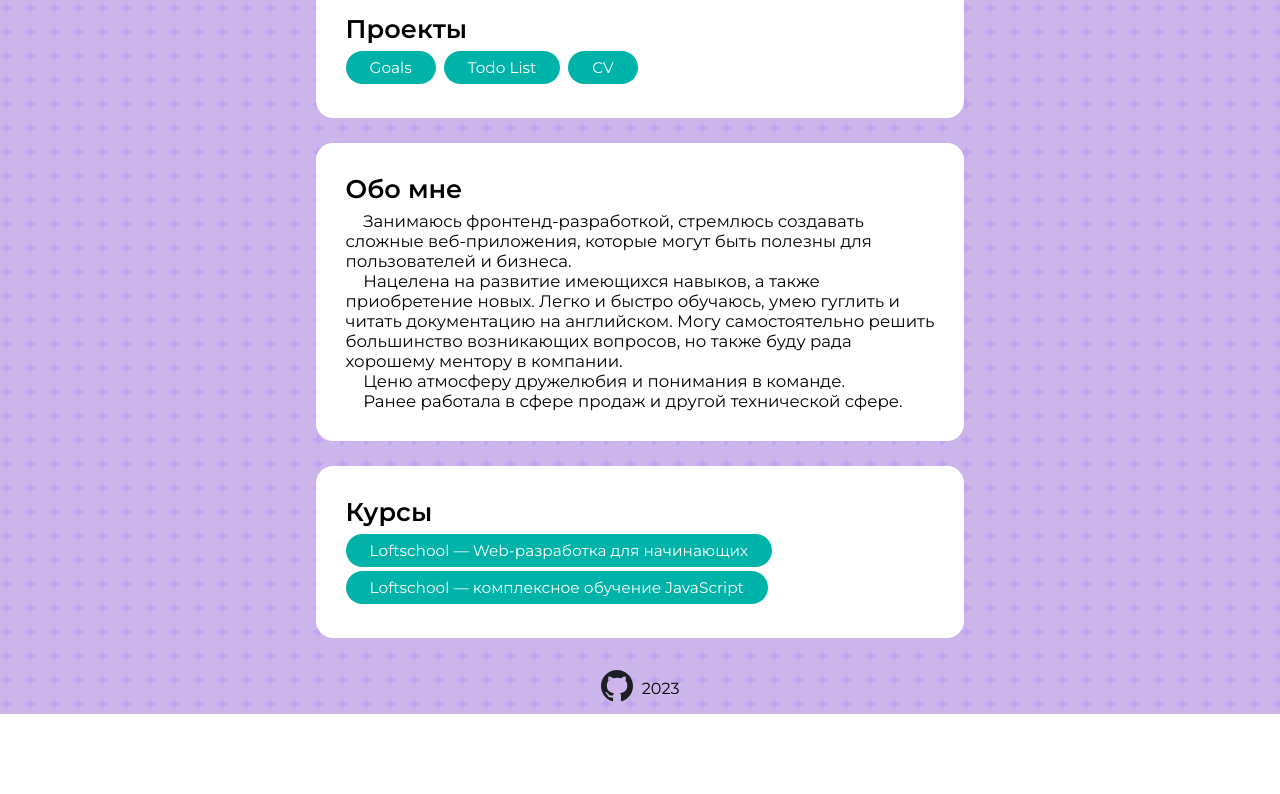
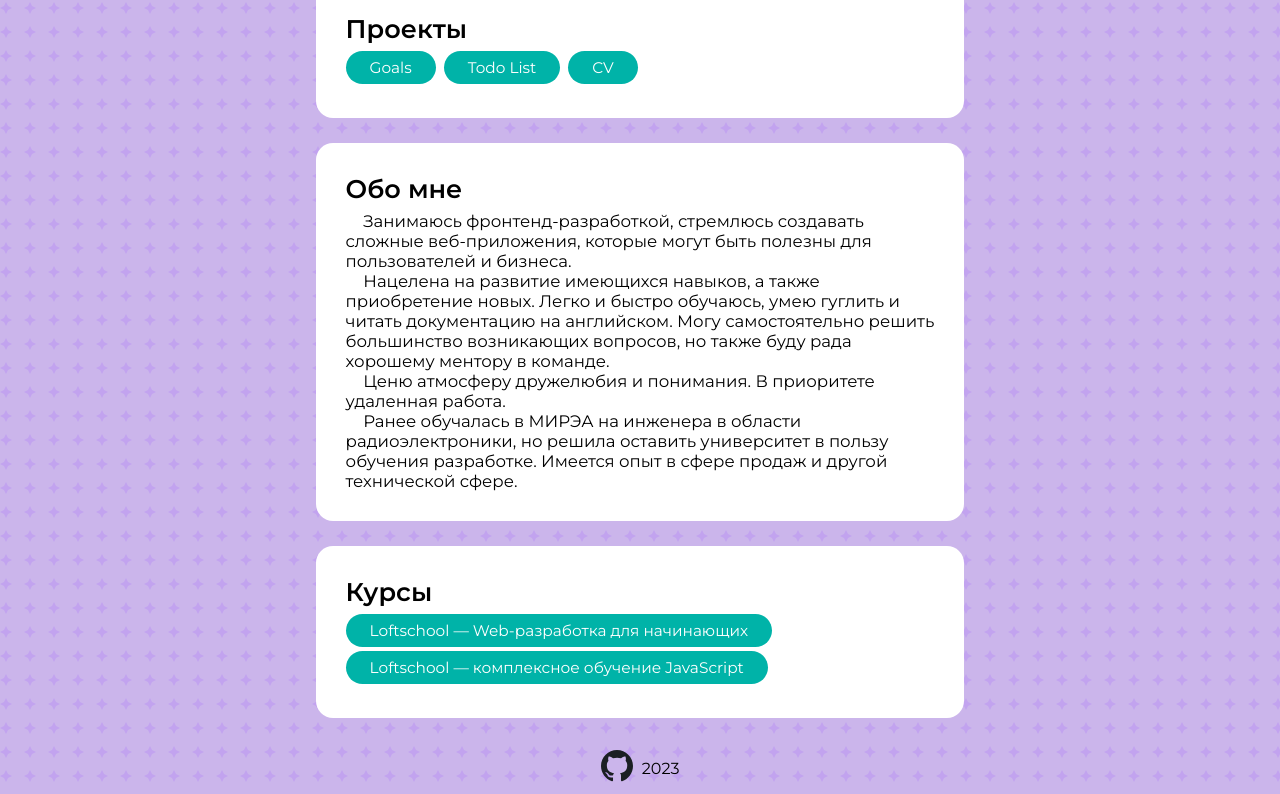
Before and after one commit to Ave-Mari/Mari-CV, a React app: page / in a window 1280 px wide. Shown: the part 786-1580 px from the top of the page. Before the commit the page ends 1500 px from the top, so only its background shows below. Built offline with nearby package versions, Linux system fonts and the light colour scheme; the HTML template or start-up script is replaced by a standard one.

Commit message:
add more info to description

```diff
--- a/src/App.tsx
+++ b/src/App.tsx
@@ -46,9 +46,9 @@ const App = () => {
        <p>
         Занимаюсь фронтенд-разработкой, стремлюсь создавать сложные веб-приложения, которые могут быть полезны для пользователей и бизнеса. </p>
         <p> Нацелена на развитие имеющихся навыков, а также приобретение новых. Легко и быстро обучаюсь, умею гуглить и читать документацию на английском.
-      Могу самостоятельно решить большинство возникающих вопросов, но также буду рада хорошему ментору в компании. </p>
-        <p>Ценю атмосферу дружелюбия и понимания в команде.</p>
-        <p>Ранее работала в сфере продаж и другой технической сфере.</p>
+      Могу самостоятельно решить большинство возникающих вопросов, но также буду рада хорошему ментору в команде. </p>
+        <p>Ценю атмосферу дружелюбия и понимания. В приоритете удаленная работа.</p>
+        <p>Ранее обучалась в МИРЭА на инженера в области радиоэлектроники, но решила оставить университет в пользу обучения разработке. Имеется опыт в сфере продаж и другой технической сфере.</p>
 
       </Section>
       <Section
```
